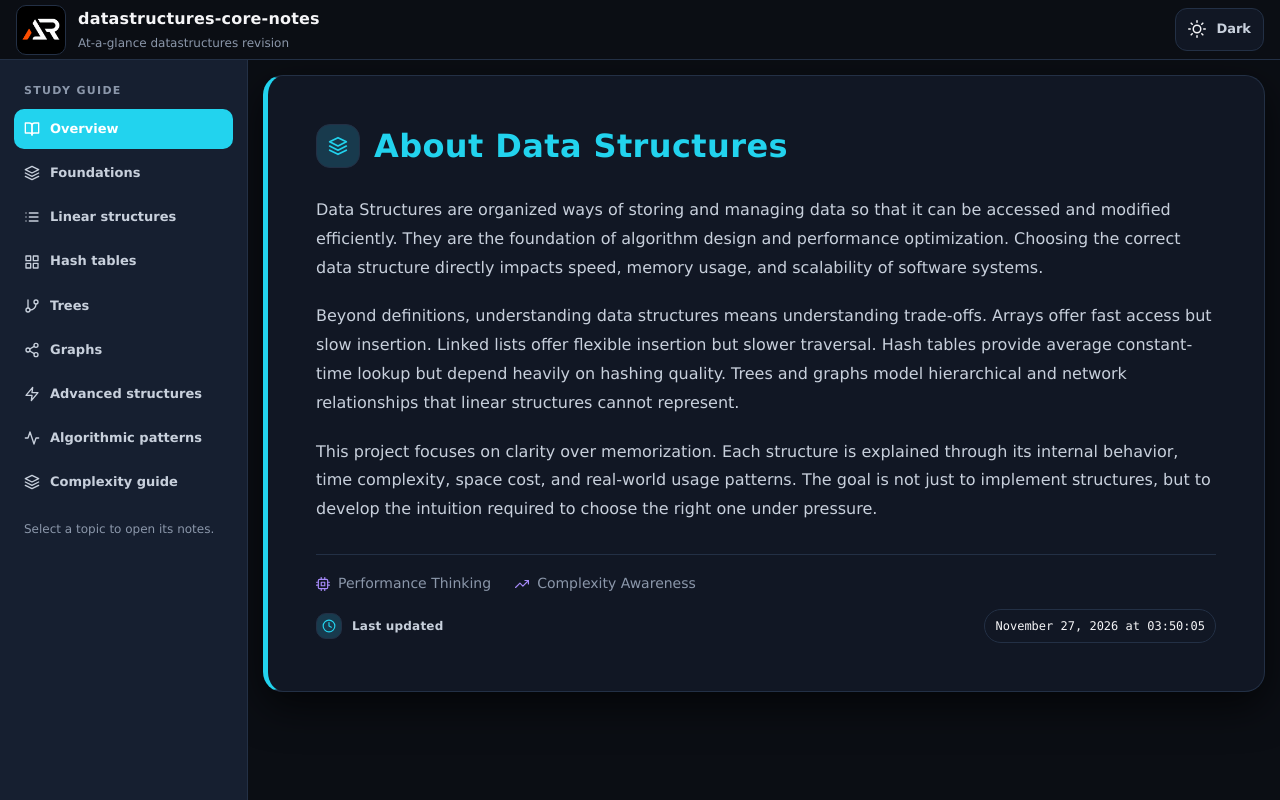
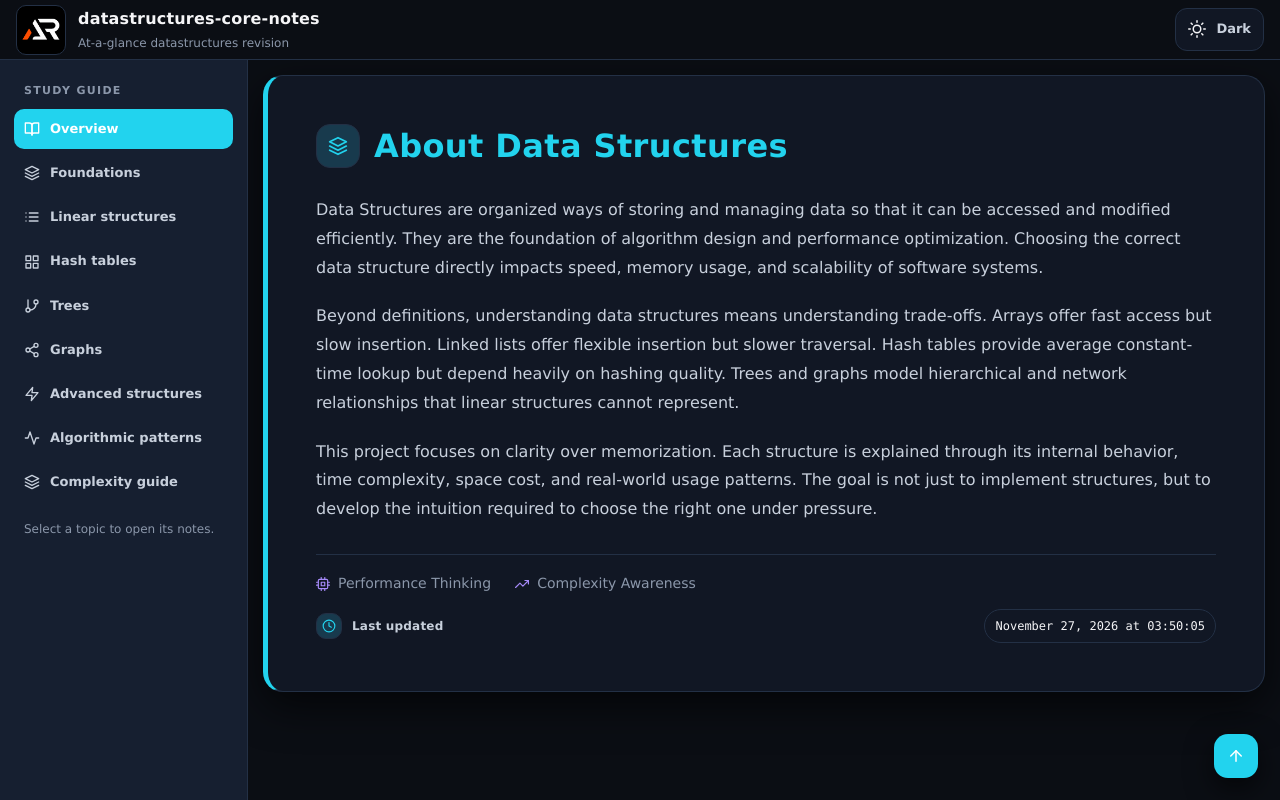
Before and after one commit to a2rp/datastructures-core-notes, a React (Vite) app: page / in a window 1280 px wide. Built offline with nearby package versions, Linux system fonts and the light colour scheme.

Commit message:
feat: add main content scroll to top button

```diff
--- a/src/App.jsx
+++ b/src/App.jsx
@@ -12,7 +12,7 @@ import Graphs from "./topics/graphs";
 import AdvancedStructures from "./topics/advancedStructures";
 import AlgorithmicPatterns from "./topics/algorithmicPatterns";
 import ComplexityMaster from "./topics/complexityMaster";
-import { FiActivity, FiBookOpen, FiGitBranch, FiGrid, FiLayers, FiList, FiShare2, FiZap } from "react-icons/fi";
+import { FiActivity, FiArrowUp, FiBookOpen, FiGitBranch, FiGrid, FiLayers, FiList, FiShare2, FiZap } from "react-icons/fi";
 
 const App = () => {
     const mainRef = useRef(null);
@@ -51,6 +51,9 @@ const App = () => {
                     <Footer />
                 </div>
             </Styled.Main>
+            <button className="scrollTopButton" type="button" onClick={() => mainRef.current?.scrollTo({ top: 0, left: 0, behavior: "smooth" })} aria-label="Scroll main content to top" title="Scroll to top">
+                <FiArrowUp />
+            </button>
         </Styled.Wrapper>
     );
 };
--- a/src/App.styled.js
+++ b/src/App.styled.js
@@ -8,12 +8,16 @@ export const Styled = {
         overflow: hidden;
         display: flex;
         flex-direction: column;
+        .scrollTopButton { position: fixed; right: 22px; bottom: 22px; z-index: 10; width: 44px; height: 44px; display: grid; place-items: center; border-radius: 14px; color: #fff; background: var(--color-primary); box-shadow: 0 10px 28px var(--color-shadow); transition: transform .16s ease, background .16s ease; }
+        .scrollTopButton:hover { transform: translateY(-2px); background: var(--color-primary-hover); }
+        .scrollTopButton svg { font-size: 18px; }
     `,
     Header: styled.header`
         /* border: 1px solid #f00; */
         height: 60px;
         flex-shrink: 0;
     `,
+    ScrollTop: styled.button``,
     Main: styled.main`
         /* border: 1px solid #f00; */
         flex: 1;
```
